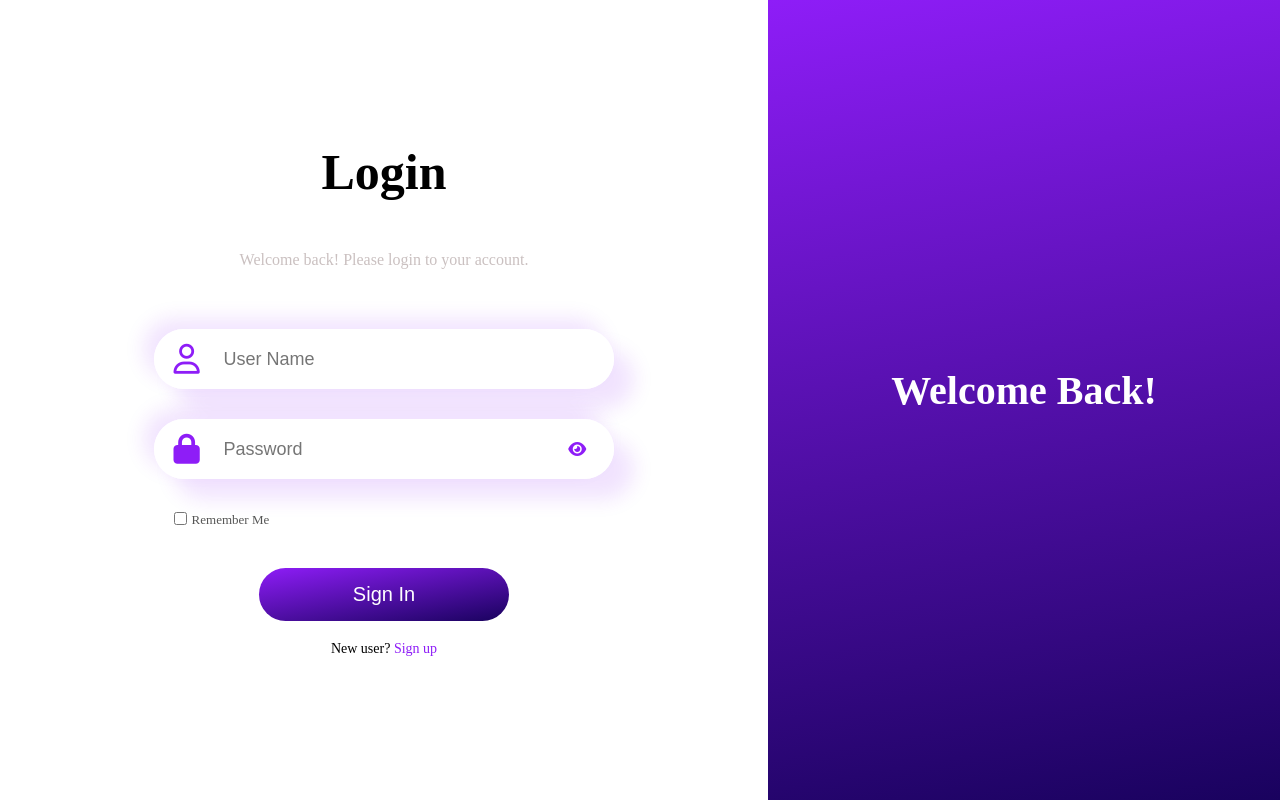
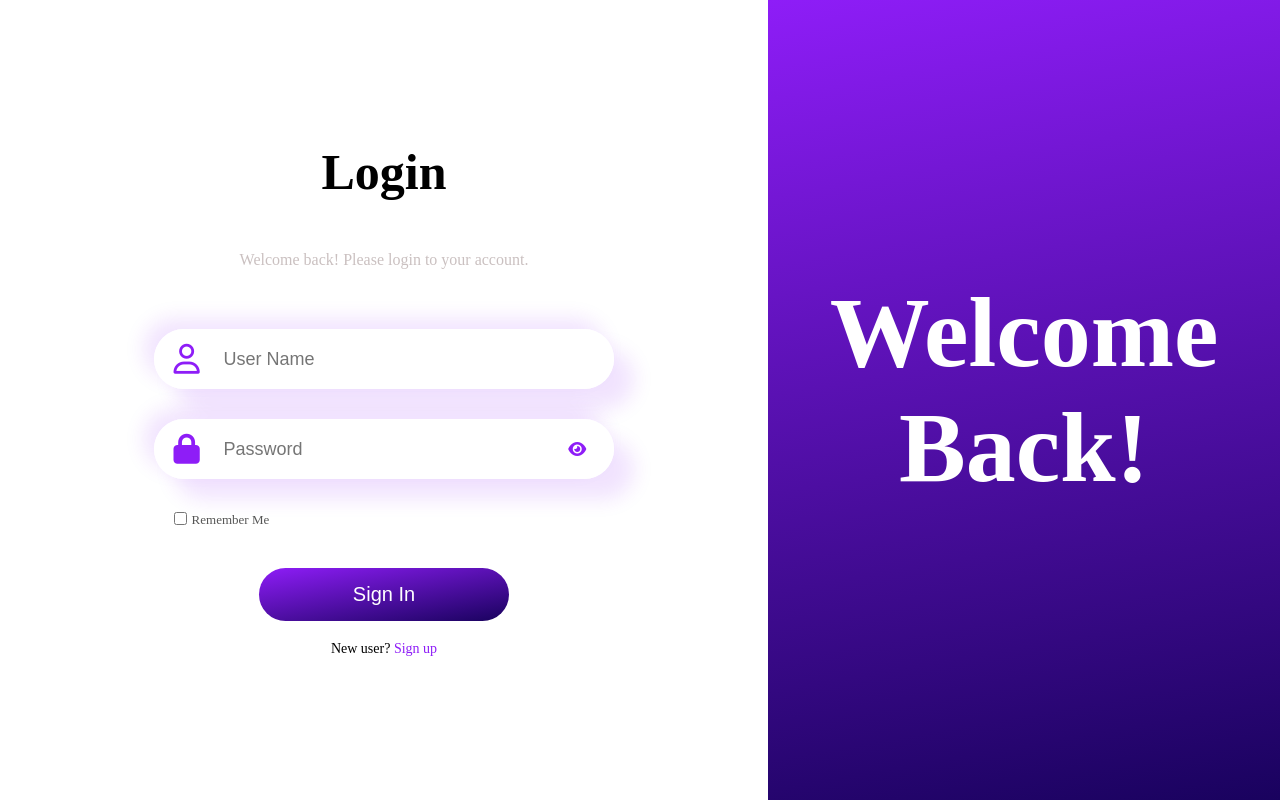
Before and after one commit to Abdur-Rehman68/Assignment-14, a plain HTML site: page index.html in a window 1280 px wide. Drawn offline with Linux system fonts and the light colour scheme.

Commit message:
make changes

```diff
--- a/index.html
+++ b/index.html
@@ -31,7 +31,7 @@
             </form>
         </div>
         <div class="div-text">
-            <h1>Welcome Back!</h1>
+            <h1 id="big">Welcome Back!</h1>
         </div>
     </div>
 </body>
--- a/style.css
+++ b/style.css
@@ -101,6 +101,10 @@ form .spn-regs{
     font-size: 14px;
 }
 
+#big{
+    font-size: 100px;
+}
+
 form .spn-regs a{
     color: #8e1df7;
     text-decoration: none;
```
